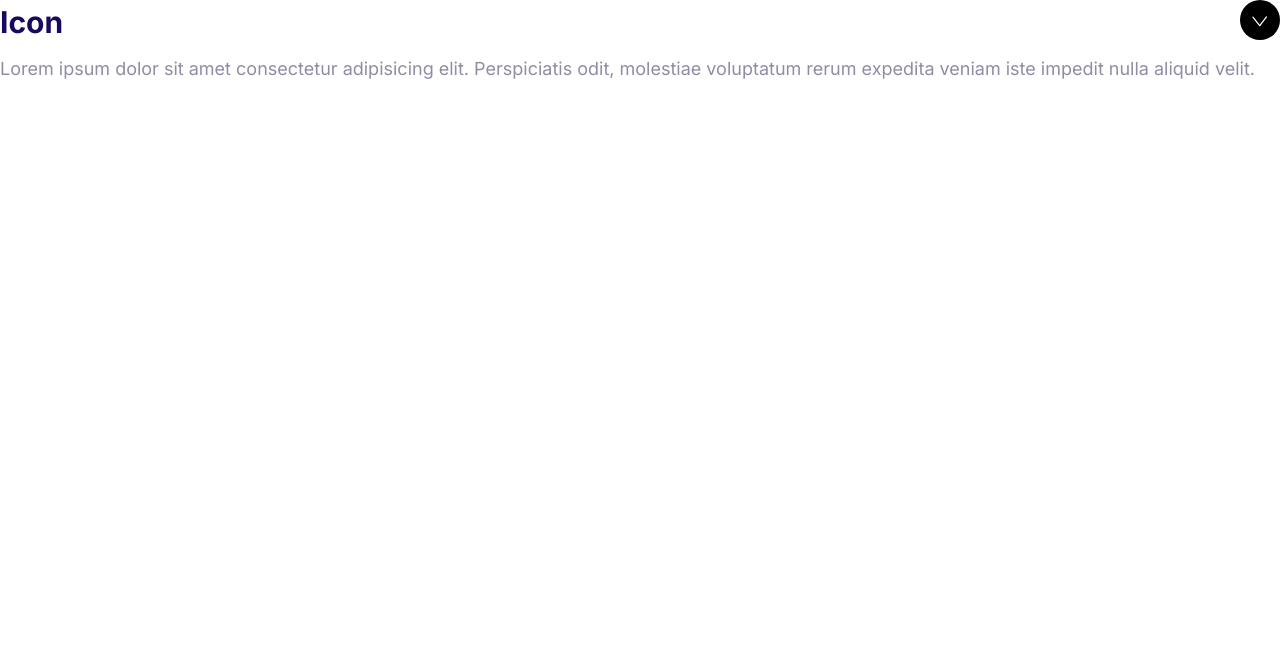
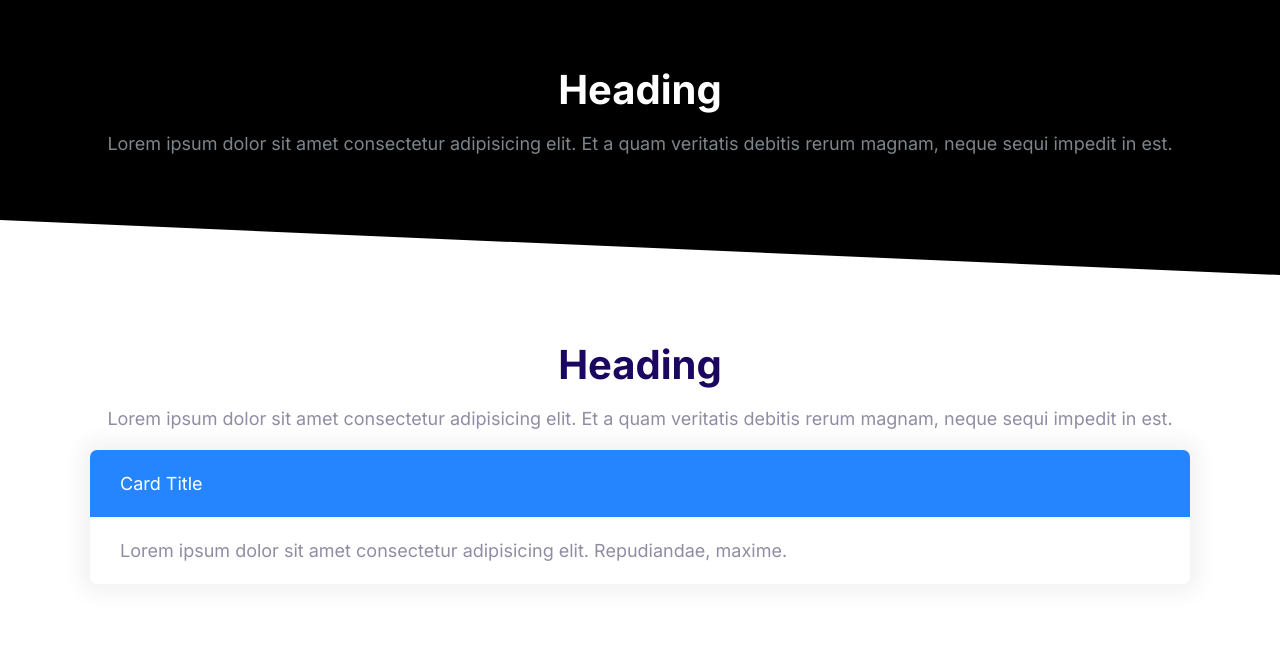
Before and after one commit to zuevarita/moshifysite, a plain HTML site: page index.html in a window 1280 px wide. Drawn offline with Linux system fonts and the light colour scheme.

Commit message:
Define the block

```diff
--- a/CSS/styles.css
+++ b/CSS/styles.css
@@ -552,3 +552,43 @@ a{
     max-height: 100vh;
     opacity: 1;
 }
+
+/* Block */
+
+.block{
+    --padding-virtical: 6rem;
+    padding: var(--padding-virtical) 2rem;
+
+}
+
+.block__header{
+    text-align: center;
+}
+
+.block__heading{
+    margin-top: 0;
+}
+
+.block--dark{
+    background-color: #000;
+    color: #7b858b;
+}
+
+.block--dark .block__heading{
+    color: #fff;
+}
+
+.block--skewed-right{
+    padding-bottom: calc( var(--padding-virtical) + 4rem);
+    clip-path: polygon(0% 0%, 100% 0%, 100% 100%, 0% 80%);
+}
+
+.block--skewed-left{
+    padding-bottom: calc( var(--padding-virtical) + 4rem);
+    clip-path: polygon(0% 0%, 100% 0%, 100% 80%, 0% 100%);
+}
+
+.container{
+    max-width: 1140px;
+    margin: 0 auto;
+}
--- a/index.html
+++ b/index.html
@@ -14,19 +14,33 @@
     <link rel="stylesheet" href="/CSS/styles.css" />
   </head>
   <body>
-    <div class="collapsible collapsible--expanded">
-      <header class = "collapsible__header">
-        <h2 class = "collapsible__heading">Icon</h2>
-        <svg class="icon icon--white collapsible__chevron">
-          <use xlink:href="image/sprite.svg#chevron"></use>
-        </svg>
+    <section class="block block--dark block--skewed-right">
+      <div class="container">
+        <header class = "block__header">
+          <h2 class = "block__heading">Heading</h2>
+          <p>
+            Lorem ipsum dolor sit amet consectetur adipisicing elit. Et a quam
+            veritatis debitis rerum magnam, neque sequi impedit in est.
+          </p>
+        </header>
+      </div>
+    </section>
+
+    <section class="block container">
+      <header class="block__header">
+        <h2 class = "block__heading">Heading</h2>
+        <p>
+          Lorem ipsum dolor sit amet consectetur adipisicing elit. Et a quam
+          veritatis debitis rerum magnam, neque sequi impedit in est.
+        </p>
       </header>
-      <div class="collapsible__content">
-        Lorem ipsum dolor sit amet consectetur adipisicing elit. Perspiciatis
-        odit, molestiae voluptatum rerum expedita veniam iste impedit nulla
-        aliquid velit.
+      <div class="card card--primary">
+        <header class="card__header">Card Title</header>
+        <div class="card__body">
+          Lorem ipsum dolor sit amet consectetur adipisicing elit. Repudiandae,
+          maxime.
+        </div>
       </div>
-    </div>
-    <script src="js/main.js"></script>
+    </section>
   </body>
 </html>
```
Also changed, not shown: components/block.html (added, +28 -0 lines), components/collapsible.html (added, +13 -0 lines).
